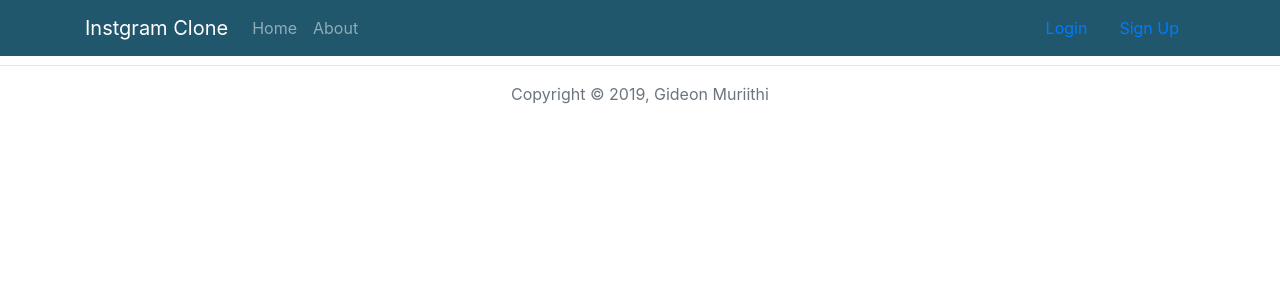
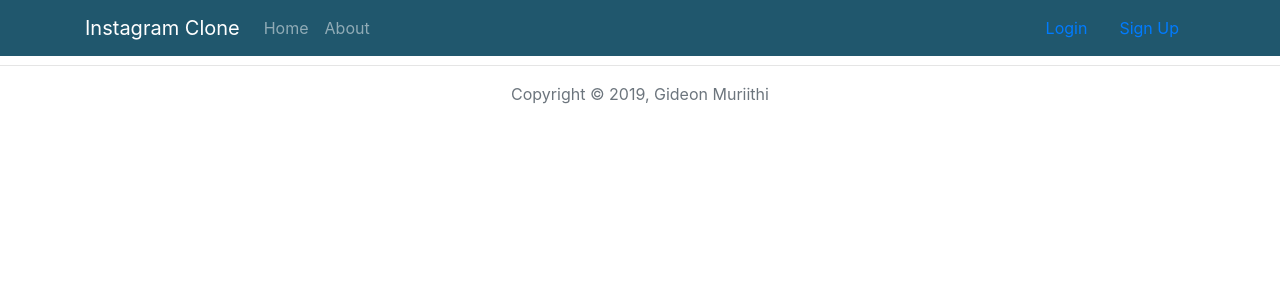
Before and after one commit to Gideon-Muriithi/instagram_clone, a Django app: page / in a window 1280 px wide. Shown: the top 300 px of the page. Run offline with Django 3.2, Linux system fonts and the light colour scheme; some libraries are stand-ins or nearby versions.

Commit message:
Modify navbar

```diff
--- a/clones/templates/navbar.html
+++ b/clones/templates/navbar.html
@@ -1,7 +1,7 @@
 <header class="site-header">
 <nav class="navbar navbar-inverse navbar-dark role=navigation scrolling-navbar navbar-expand-lg fixed-top mb-2" style="background-color: rgb(32, 87, 109)">
         <div class="container">
-            <a class="navbar-brand" href="#">Instgram Clone</a>
+            <a class="navbar-brand" href="#">Instagram Clone</a>
             <button class="navbar-toggler" type="button" data-toggle="collapse" data-target="#navbarToggle"
                 aria-controls="navbarToggle" aria-expanded="false" aria-label="Toggle navigation">
                 <span class="navbar-toggler-icon"></span>
```
